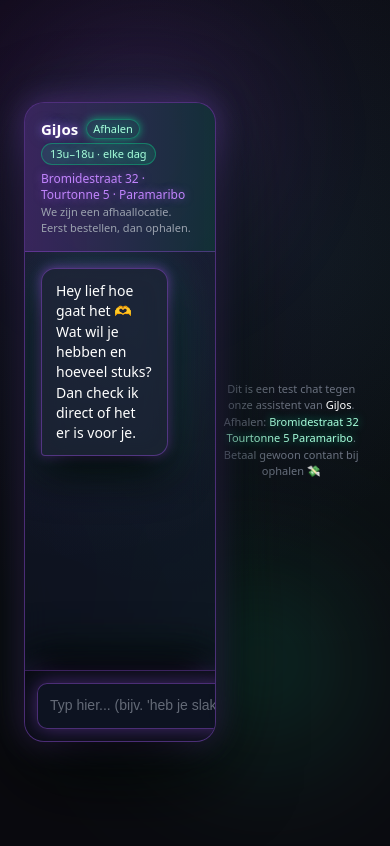
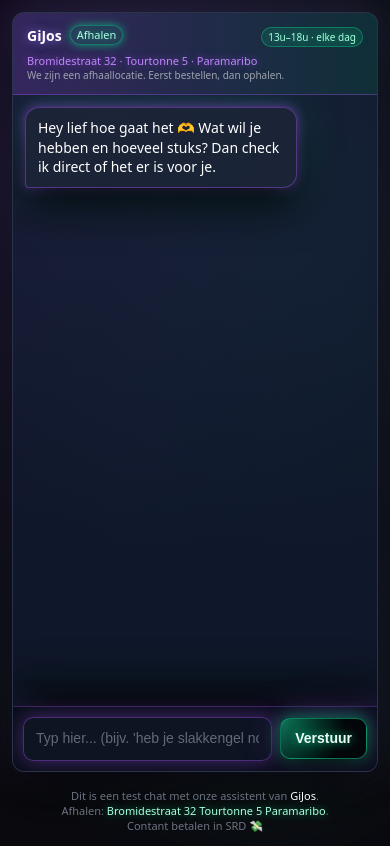
Before and after one commit to jozuatella27/gijos-chat, a website: page public/index.html in a window 390 px wide. Drawn offline with Linux system fonts and the light colour scheme.

Commit message:
responsive neon UI + mobile fixes

```diff
--- a/public/index.html
+++ b/public/index.html
@@ -2,7 +2,7 @@
 <html lang="nl">
 <head>
   <meta charset="UTF-8" />
-  <meta name="viewport" content="width=device-width, initial-scale=1.0" />
+  <meta name="viewport" content="width=device-width, initial-scale=1" />
   <title>GiJos Chat</title>
 
   <style>
@@ -22,12 +22,13 @@
       color: #fff;
       font-family: system-ui, -apple-system, BlinkMacSystemFont, "Inter", "Segoe UI", Roboto, "Helvetica Neue", sans-serif;
       display: flex;
+      flex-direction: column;
       align-items: center;
       justify-content: center;
       padding: 24px;
     }
 
-    /* subtle floating glow behind the chat card */
+    /* floating glow blobs (background accent) */
     .bg-glow {
       position: absolute;
       width: 280px;
@@ -38,6 +39,7 @@
       opacity: 0.3;
       animation: pulseGlow 6s ease-in-out infinite;
       pointer-events: none;
+      z-index: 0;
     }
     .bg-glow.alt {
       background: radial-gradient(circle at 70% 30%, rgba(16,185,129,0.6) 0%, rgba(0,0,0,0) 70%);
@@ -54,21 +56,22 @@
 
     /* CHAT WRAPPER CARD */
     .chat-wrapper {
-      position: relative;
+      background-color: #0f172a;
       width: 100%;
       max-width: 420px;
-      height: 640px;
-      background: rgba(17, 24, 39, 0.7);
-      border: 1px solid rgba(168,85,247,0.4);
-      border-radius: 20px;
+      height: 80vh;
+      max-height: 90vh;
+      border-radius: 16px;
+      display: flex;
+      flex-direction: column;
       box-shadow:
         0 30px 80px rgba(0,0,0,0.9),
-        0 0 30px rgba(168,85,247,0.4),
-        0 0 80px rgba(16,185,129,0.15);
-      backdrop-filter: blur(14px);
-      display: flex;
-      flex-direction: column;
+        0 0 60px rgba(168,85,247,0.25),
+        0 0 120px rgba(16,185,129,0.15);
       overflow: hidden;
+      border: 1px solid rgba(148, 163, 184, 0.2);
+      position: relative;
+      z-index: 1;
     }
 
     /* HEADER */
@@ -100,7 +103,23 @@
       display: flex;
       align-items: center;
       gap: 8px;
-      text-shadow: 0 0 8px rgba(168,85,247,0.8), 0 0 16px rgba(16,185,129,0.4);
+      text-shadow:
+        0 0 8px rgba(168,85,247,0.8),
+        0 0 16px rgba(16,185,129,0.4);
+    }
+
+    .shop-pill {
+      font-size: 11px;
+      font-weight: 400;
+      color: #a7ffdc;
+      background: rgba(16,185,129,0.12);
+      border: 1px solid rgba(16,185,129,0.5);
+      padding: 2px 6px;
+      border-radius: 999px;
+      line-height: 1.3;
+      box-shadow: 0 0 8px rgba(16,185,129,0.8);
+      text-shadow: 0 0 8px rgba(16,185,129,0.8);
+      white-space: nowrap;
     }
 
     .status-pill {
@@ -112,6 +131,7 @@
       line-height: 1.4;
       border-radius: 999px;
       text-shadow: 0 0 8px rgba(16,185,129,0.8);
+      white-space: nowrap;
     }
 
     .subline {
@@ -136,14 +156,17 @@
       flex: 1;
       overflow-y: auto;
       padding: 16px;
-      background: radial-gradient(circle at 20% 0%, rgba(168,85,247,0.07) 0%, rgba(0,0,0,0) 70%),
-                  radial-gradient(circle at 80% 20%, rgba(16,185,129,0.05) 0%, rgba(0,0,0,0) 70%),
-                  rgba(0,0,0,0);
+      background:
+        radial-gradient(circle at 20% 0%, rgba(168,85,247,0.07) 0%, rgba(0,0,0,0) 70%),
+        radial-gradient(circle at 80% 20%, rgba(16,185,129,0.05) 0%, rgba(0,0,0,0) 70%),
+        rgba(0,0,0,0);
       scrollbar-width: thin;
       scrollbar-color: rgba(168,85,247,0.4) rgba(0,0,0,0);
       display: flex;
       flex-direction: column;
+      -webkit-overflow-scrolling: touch; /* smooth scroll on iOS */
     }
+
     .chat-messages::-webkit-scrollbar {
       width: 4px;
     }
@@ -293,6 +316,7 @@
       line-height: 1.5;
       text-align: center;
       color: #6b7280;
+      z-index: 1;
     }
     .footer-hint b {
       color: #fff;
@@ -302,6 +326,79 @@
       color: #a7ffdc;
       text-shadow: 0 0 8px rgba(16,185,129,0.8);
       font-weight: 500;
+    }
+
+    /* MOBILE TWEAKS */
+    @media (max-width: 480px) {
+      body {
+        padding: 12px;
+      }
+
+      .chat-wrapper {
+        max-width: 100%;
+        width: 100%;
+        height: 90vh;
+        max-height: 90vh;
+        border-radius: 12px;
+        box-shadow:
+          0 20px 50px rgba(0,0,0,0.8),
+          0 0 40px rgba(168,85,247,0.2),
+          0 0 80px rgba(16,185,129,0.1);
+      }
+
+      .chat-header {
+        font-size: 14px;
+        padding: 12px 14px;
+      }
+
+      .shop-name {
+        font-size: 14px;
+      }
+
+      .status-pill {
+        font-size: 10px;
+        padding: 2px 6px;
+      }
+
+      .subline {
+        font-size: 11px;
+      }
+      .subline small {
+        font-size: 10px;
+      }
+
+      .chat-messages {
+        padding: 12px;
+        font-size: 14px;
+      }
+
+      .bubble {
+        font-size: 14px;
+        line-height: 1.4;
+        padding: 10px 12px;
+        max-width: 80%;
+      }
+
+      .chat-input-area {
+        padding: 10px;
+        gap: 8px;
+      }
+
+      .chat-input-area input {
+        font-size: 14px;
+        padding: 11px 12px;
+      }
+
+      .chat-input-area button {
+        font-size: 14px;
+        padding: 11px 14px;
+      }
+
+      .footer-hint {
+        font-size: 11px;
+        line-height: 1.4;
+        max-width: 360px;
+      }
     }
   </style>
 </head>
@@ -316,9 +413,7 @@
       <div class="brand-row">
         <div class="shop-name">
           <span>GiJos</span>
-          <span style="font-size:11px;font-weight:400;color:#a7ffdc;background:rgba(16,185,129,0.12);border:1px solid rgba(16,185,129,0.5);padding:2px 6px;border-radius:999px;line-height:1.3;box-shadow:0 0 8px rgba(16,185,129,0.8);text-shadow:0 0 8px rgba(16,185,129,0.8);">
-            Afhalen
-          </span>
+          <span class="shop-pill">Afhalen</span>
         </div>
 
         <div class="status-pill">
@@ -333,7 +428,7 @@
     </div>
 
     <div id="chat" class="chat-messages">
-      <!-- chat bubbles injected here -->
+      <!-- chat bubbles get injected here -->
     </div>
 
     <div class="chat-input-area">
@@ -347,9 +442,9 @@
   </div>
 
   <div class="footer-hint">
-    Dit is een test chat tegen onze assistent van <b>GiJos</b>.<br/>
+    Dit is een test chat met onze assistent van <b>GiJos</b>.<br/>
     Afhalen: <span class="addr">Bromidestraat 32 Tourtonne 5 Paramaribo</span>.<br/>
-    Betaal gewoon contant bij ophalen 💸
+    Contant betalen in SRD 💸
   </div>
 
   <script>
@@ -357,6 +452,7 @@
     const inputEl = document.getElementById("user-input");
     const sendBtn = document.getElementById("send-btn");
 
+    // simpele session id per browser
     let conversationId = "browser-user-" + Math.floor(Math.random() * 999999);
 
     function addBubble(text, sender) {
@@ -404,13 +500,13 @@
       const text = inputEl.value.trim();
       if (!text) return;
 
-      // user bubble
+      // toon mijn bericht
       addBubble(text, "user");
 
-      // clear field
+      // leeg input
       inputEl.value = "";
 
-      // show typing dots
+      // toon "..." bot is aan het typen
       addTypingBubble();
 
       try {
@@ -447,7 +543,7 @@
       }
     });
 
-    // eerste message van de "medewerker"
+    // eerste automatische begroeting
     addBubble(
       "Hey lief hoe gaat het 🫶 Wat wil je hebben en hoeveel stuks? Dan check ik direct of het er is voor je.",
       "bot"
```
